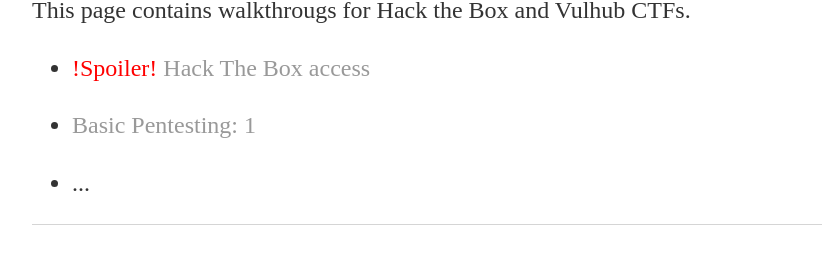
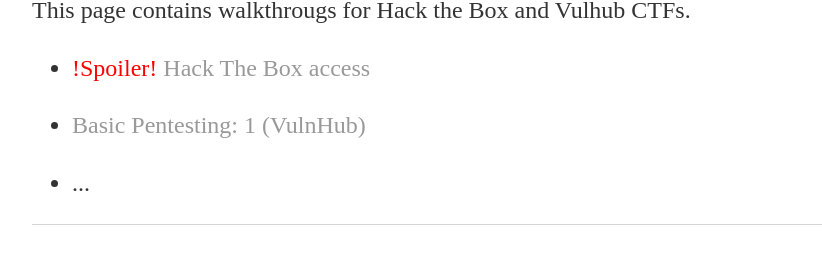
Before and after one commit to jsom1/jsom1.github.io, a Jekyll site: the page built from walkthroughs/index.html, in a window 1280 px wide. Shown: the part 219-483 px from the top of the page, without its empty margins (160-982 px from the left). Built offline with Jekyll 4.4.1, drawn with Linux system fonts in a browser that asks for light colours.

Commit message:
Update index.html

```diff
--- a/walkthroughs/index.html
+++ b/walkthroughs/index.html
@@ -12,7 +12,7 @@ title: Walkthroughs
 	<p><ul><li><a href="/_walkthroughs/htbaccess"><span style="color:red;">!Spoiler!</span> Hack The Box access</a><br>
 		</li></p>
 
-	<p><li><a href="/_walkthroughs/basicpentest">Basic Pentesting: 1</a><br>
+	<p><li><a href="/_walkthroughs/basicpentest">Basic Pentesting: 1 (VulnHub)</a><br>
 		</li></p>
 
 	<p><li>...
```
